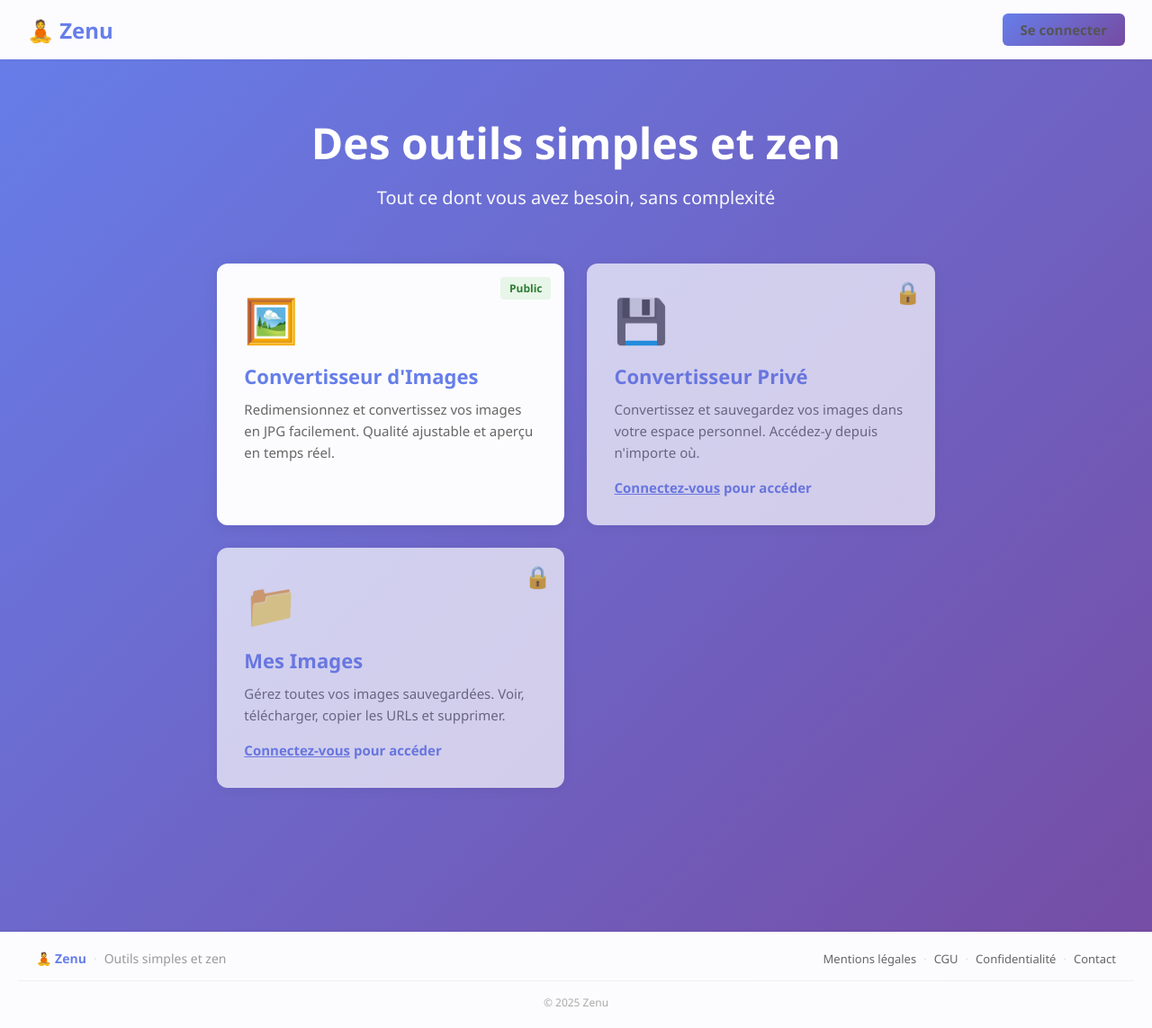
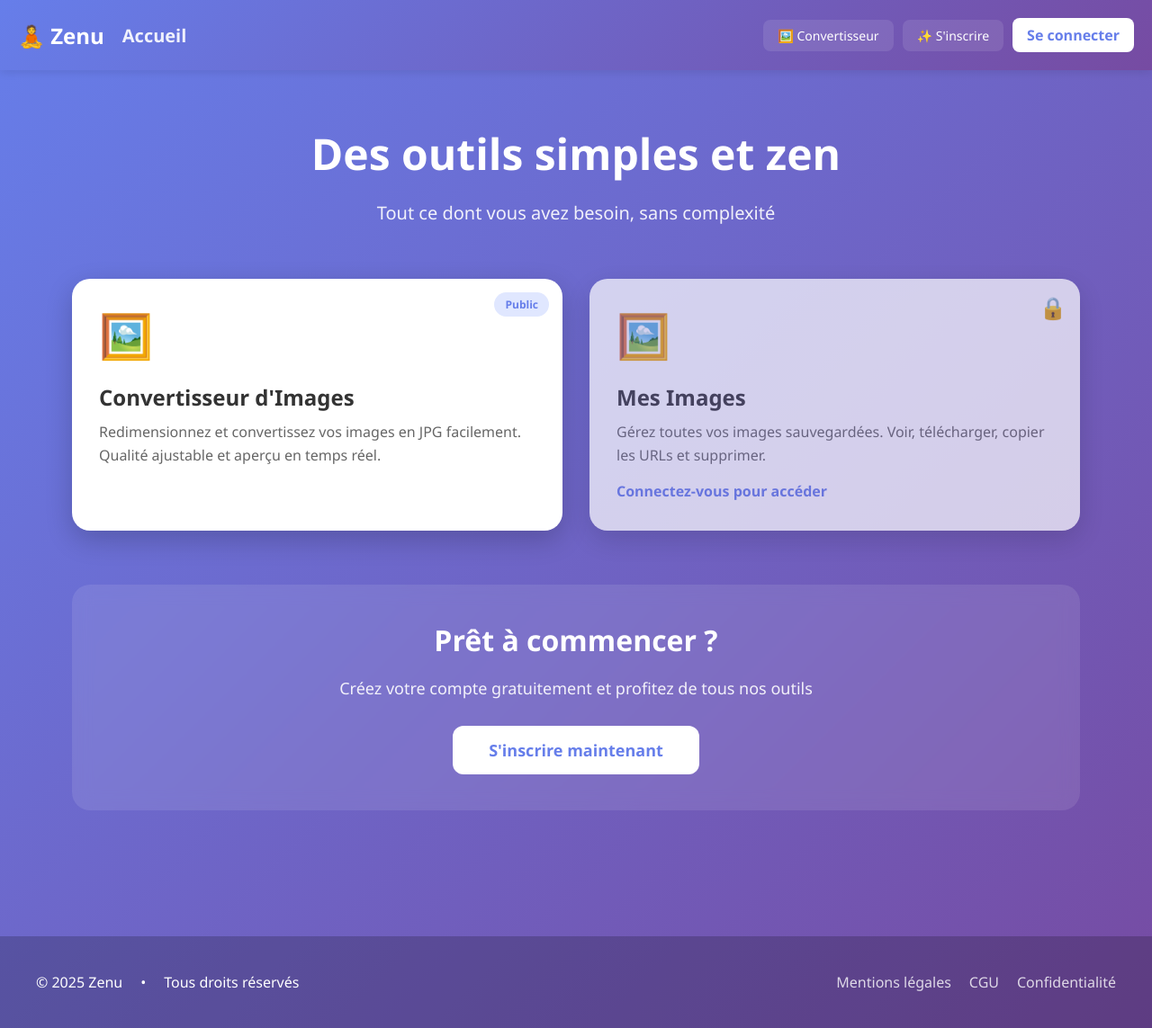
Before and after one commit to AlexAub/zenu, a PHP site: page / in a window 1280 px wide. Shown: the whole page at 90% size. Run offline with PHP 8.4, Linux system fonts and the light colour scheme.

Commit message:
changement index

```diff
--- a/index.php
+++ b/index.php
@@ -1,5 +1,6 @@
 <?php
 require_once 'config.php';
+
 $user = getCurrentUser();
 ?>
 <!DOCTYPE html>
@@ -7,7 +8,7 @@ $user = getCurrentUser();
 <head>
     <meta charset="UTF-8">
     <meta name="viewport" content="width=device-width, initial-scale=1.0">
-    <title>Zenu - Outils simples et zen</title>
+    <title>Zenu - Des outils simples et zen</title>
     <style>
         * {
             margin: 0;
@@ -16,166 +17,215 @@ $user = getCurrentUser();
         }
 
         body {
-            font-family: 'Segoe UI', Tahoma, Geneva, Verdana, sans-serif;
+            font-family: 'Segoe UI', system-ui, sans-serif;
             background: linear-gradient(135deg, #667eea 0%, #764ba2 100%);
             min-height: 100vh;
-            color: #333;
-            display: flex;
-            flex-direction: column;
         }
 
-        /* Navigation */
-        nav {
-            background: rgba(255, 255, 255, 0.98);
-            padding: 15px 30px;
-            box-shadow: 0 1px 3px rgba(0,0,0,0.05);
-            backdrop-filter: blur(10px);
+        .site-header {
+            background: linear-gradient(135deg, #667eea 0%, #764ba2 100%);
+            color: white;
+            box-shadow: 0 2px 10px rgba(0,0,0,0.1);
+        }
+
+        .header-container {
+            max-width: 1400px;
+            margin: 0 auto;
+            padding: 20px;
+        }
+
+        .header-content {
             display: flex;
             justify-content: space-between;
             align-items: center;
+            flex-wrap: wrap;
+            gap: 20px;
         }
 
-        .logo {
+        .header-left {
+            display: flex;
+            align-items: center;
+            gap: 20px;
+        }
+
+        .site-logo {
             font-size: 24px;
             font-weight: 700;
-            color: #667eea;
+            color: white;
             text-decoration: none;
+            display: flex;
+            align-items: center;
+            gap: 8px;
         }
 
-        .nav-links {
-            display: flex;
-            gap: 20px;
-            align-items: center;
+        .site-logo:hover {
+            opacity: 0.9;
         }
 
-        .nav-links a {
-            color: #555;
-            text-decoration: none;
-            font-size: 15px;
-            transition: color 0.3s;
+        .page-title {
+            font-size: 20px;
+            font-weight: 600;
+            color: rgba(255,255,255,0.9);
         }
 
-        .nav-links a:hover {
-            color: #667eea;
+        .header-nav {
+            display: flex;
+            gap: 10px;
+            align-items: center;
+            flex-wrap: wrap;
+        }
+
+        .nav-link {
+            color: white;
+            text-decoration: none;
+            padding: 8px 16px;
+            border-radius: 8px;
+            transition: all 0.3s;
+            font-size: 14px;
+            font-weight: 500;
+            background: rgba(255,255,255,0.1);
+            display: flex;
+            align-items: center;
+            gap: 6px;
+        }
+
+        .nav-link:hover {
+            background: rgba(255,255,255,0.2);
+            transform: translateY(-1px);
+        }
+
+        .nav-link.active {
+            background: rgba(255,255,255,0.25);
+        }
+
+        .user-info {
+            padding: 8px 16px;
+            background: rgba(255,255,255,0.15);
+            border-radius: 8px;
+            font-size: 14px;
+            font-weight: 500;
         }
 
         .btn-login {
-            background: linear-gradient(135deg, #667eea 0%, #764ba2 100%);
-            color: white;
-            padding: 8px 20px;
-            border-radius: 6px;
+            background: white !important;
+            color: #667eea !important;
+            font-weight: 600;
+            padding: 8px 16px;
+            border-radius: 8px;
             text-decoration: none;
-            font-weight: 600;
-            transition: transform 0.2s;
+            transition: all 0.3s;
+            display: inline-block;
         }
 
         .btn-login:hover {
-            transform: translateY(-2px);
-            color: white;
+            background: rgba(255,255,255,0.9) !important;
+            color: #667eea !important;
+            transform: translateY(-1px);
         }
 
         .btn-logout {
-            background: #e0e0e0;
-            color: #555;
-            padding: 8px 20px;
-            border-radius: 6px;
-            text-decoration: none;
-            font-weight: 600;
-            border: none;
+            background: rgba(255,255,255,0.2);
+            color: white;
+            border: 1px solid rgba(255,255,255,0.3);
+            padding: 8px 16px;
+            border-radius: 8px;
             cursor: pointer;
-            transition: background 0.3s;
+            font-size: 14px;
+            font-weight: 500;
+            transition: all 0.3s;
         }
 
         .btn-logout:hover {
-            background: #d0d0d0;
+            background: rgba(255,255,255,0.3);
+            transform: translateY(-1px);
         }
 
-        /* Container principal */
         .container {
             max-width: 1200px;
-            margin: 60px auto;
-            padding: 0 20px;
-            flex: 1;
+            margin: 0 auto;
+            padding: 60px 40px;
         }
 
-        /* Hero section */
         .hero {
             text-align: center;
+            color: white;
             margin-bottom: 60px;
-            color: white;
         }
 
         .hero h1 {
             font-size: 48px;
-            margin-bottom: 15px;
             font-weight: 700;
+            margin-bottom: 20px;
         }
 
         .hero p {
             font-size: 20px;
-            opacity: 0.95;
+            opacity: 0.9;
         }
 
-        /* Grille d'outils */
         .tools-grid {
             display: grid;
             grid-template-columns: repeat(auto-fit, minmax(300px, 1fr));
-            gap: 25px;
-            margin-bottom: 40px;
+            gap: 30px;
         }
 
         .tool-card {
-            background: rgba(255, 255, 255, 0.98);
-            border-radius: 12px;
+            background: white;
+            border-radius: 20px;
             padding: 30px;
-            box-shadow: 0 2px 15px rgba(0,0,0,0.08);
-            transition: transform 0.3s, box-shadow 0.3s;
             text-decoration: none;
             color: #333;
+            transition: all 0.3s;
+            box-shadow: 0 10px 30px rgba(0,0,0,0.2);
             position: relative;
+            overflow: hidden;
         }
 
         .tool-card:hover {
             transform: translateY(-5px);
-            box-shadow: 0 8px 25px rgba(0,0,0,0.12);
-        }
-
-        .tool-card.locked {
-            opacity: 0.7;
-        }
-
-        .tool-icon {
-            font-size: 48px;
-            margin-bottom: 15px;
-        }
-
-        .tool-card h2 {
-            font-size: 22px;
-            margin-bottom: 10px;
-            color: #667eea;
-        }
-
-        .tool-card p {
-            color: #666;
-            line-height: 1.6;
-            font-size: 15px;
+            box-shadow: 0 20px 40px rgba(0,0,0,0.3);
         }
 
         .tool-badge {
             position: absolute;
             top: 15px;
             right: 15px;
-            background: #e8f5e9;
-            color: #2e7d32;
-            padding: 4px 10px;
-            border-radius: 4px;
+            background: #e0e7ff;
+            color: #667eea;
+            padding: 5px 12px;
+            border-radius: 20px;
             font-size: 12px;
             font-weight: 600;
         }
 
         .tool-badge.premium {
-            background: #fff3e0;
-            color: #e65100;
+            background: linear-gradient(135deg, #667eea 0%, #764ba2 100%);
+            color: white;
+        }
+
+        .tool-icon {
+            font-size: 48px;
+            margin-bottom: 20px;
+        }
+
+        .tool-card h2 {
+            font-size: 24px;
+            margin-bottom: 10px;
+            color: #333;
+        }
+
+        .tool-card p {
+            color: #666;
+            line-height: 1.6;
+        }
+
+        .locked {
+            opacity: 0.7;
+            cursor: not-allowed;
+        }
+
+        .locked:hover {
+            transform: none;
         }
 
         .lock-icon {
@@ -185,65 +235,86 @@ $user = getCurrentUser();
             font-size: 24px;
         }
 
-        /* Footer */
-        .site-footer {
-            background: rgba(255, 255, 255, 0.98);
-            padding: 20px;
+        .cta-section {
+            text-align: center;
             margin-top: 60px;
-            box-shadow: 0 -1px 3px rgba(0,0,0,0.05);
+            padding: 40px;
+            background: rgba(255,255,255,0.1);
             backdrop-filter: blur(10px);
+            border-radius: 20px;
+            color: white;
+        }
+
+        .cta-section h2 {
+            font-size: 32px;
+            margin-bottom: 20px;
+        }
+
+        .cta-section p {
+            font-size: 18px;
+            margin-bottom: 30px;
+            opacity: 0.9;
+        }
+
+        .cta-button {
+            display: inline-block;
+            background: white;
+            color: #667eea;
+            padding: 15px 40px;
+            border-radius: 12px;
+            text-decoration: none;
+            font-weight: 600;
+            font-size: 18px;
+            transition: all 0.3s;
+        }
+
+        .cta-button:hover {
+            transform: translateY(-2px);
+            box-shadow: 0 10px 25px rgba(255,255,255,0.3);
+        }
+
+        footer {
+            margin-top: 80px;
+            padding: 40px;
+            background: rgba(0,0,0,0.2);
+            color: white;
+            text-align: center;
         }
 
         .footer-content {
-            max-width: 1200px;
-            margin: 0 auto;
             display: flex;
             justify-content: space-between;
             align-items: center;
+            max-width: 1200px;
+            margin: 0 auto;
             flex-wrap: wrap;
-            gap: 15px;
+            gap: 20px;
         }
 
-        .footer-left {
+        .footer-links {
             display: flex;
-            align-items: center;
-            gap: 8px;
-            color: #666;
-            font-size: 14px;
+            gap: 20px;
         }
 
-        .footer-brand {
-            font-weight: 600;
-            color: #667eea;
+        .footer-links a {
+            color: white;
+            text-decoration: none;
+            opacity: 0.8;
+            transition: opacity 0.3s;
         }
 
-        .footer-tagline {
-            color: #999;
+        .footer-links a:hover {
+            opacity: 1;
         }
 
-        .footer-separator {
-            color: #ddd;
+        .footer-left,
+        .footer-right {
+            display: flex;
+            gap: 20px;
+            align-items: center;
         }
 
-        .footer-right {
-            display: flex;
-            align-items: center;
-            gap: 8px;
-            font-size: 13px;
-        }
-
-        .footer-right a {
-            color: #666;
-            text-decoration: none;
-            transition: color 0.3s;
-        }
-
-        .footer-right a:hover {
-            color: #667eea;
-        }
-
-        .footer-copyright {
-            text-align: center;
+        .footer-note {
             color: #aaa;
             font-size: 12px;
             margin-top: 15px;
@@ -279,20 +350,39 @@ $user = getCurrentUser();
     </style>
 </head>
 <body>
-    <nav>
-        <a href="index.php" class="logo">🧘 Zenu</a>
-        <div class="nav-links">
+    <header class="site-header">
+        <div class="header-container">
+            <div class="header-content">
+                <div class="header-left">
+                    <a href="index.php" class="site-logo">🧘 Zenu</a>
+                    <span class="page-title">Accueil</span>
+                </div>
+
+                <nav class="header-nav">
                     <?php if ($user): ?>
-                <span>Bonjour, <?= htmlspecialchars($user['username']) ?></span>
-                <a href="dashboard.php">Mon espace</a>
+                        <a href="convertisseur.php" class="nav-link">
+                            🖼️ Convertisseur
+                        </a>
+						<a href="dashboard.php" class="nav-link">
+                            📊 Mes images
+                        </a>
+						<span class="user-info">👤 <?= htmlspecialchars($user['username']) ?></span>
                         <form action="logout.php" method="POST" style="display: inline;">
                             <button type="submit" class="btn-logout">Déconnexion</button>
                         </form>
                     <?php else: ?>
+                        <a href="convertisseur.php" class="nav-link">
+                            🖼️ Convertisseur
+                        </a>
+                        <a href="register.php" class="nav-link">
+                            ✨ S'inscrire
+                        </a>
                         <a href="login.php" class="btn-login">Se connecter</a>
                     <?php endif; ?>
+                </nav>
             </div>
-    </nav>
+        </div>
+    </header>
 
     <div class="container">
         <div class="hero">
@@ -309,69 +399,48 @@ $user = getCurrentUser();
                 <p>Redimensionnez et convertissez vos images en JPG facilement. Qualité ajustable et aperçu en temps réel.</p>
             </a>
 
-            <!-- Outil 2 : Convertisseur privé avec sauvegarde -->
-            <?php if ($user): ?>
-                <a href="convertisseur-prive.php" class="tool-card">
-                    <span class="tool-badge premium">Privé</span>
-                    <div class="tool-icon">💾</div>
-                    <h2>Convertisseur Privé</h2>
-                    <p>Convertissez et sauvegardez vos images dans votre espace personnel. Accédez-y depuis n'importe où.</p>
-                </a>
-            <?php else: ?>
+            <!-- Message pour les utilisateurs non connectés -->
+            <?php if (!$user): ?>
                 <div class="tool-card locked">
                     <span class="lock-icon">🔒</span>
-                    <div class="tool-icon">💾</div>
-                    <h2>Convertisseur Privé</h2>
-                    <p>Convertissez et sauvegardez vos images dans votre espace personnel. Accédez-y depuis n'importe où.</p>
-                    <p style="margin-top: 15px; color: #667eea; font-weight: 600;">
-                        <a href="login.php" style="color: #667eea;">Connectez-vous</a> pour accéder
-                    </p>
+                    <div class="tool-icon">🖼️</div>
+                    <h2>Mes Images</h2>
+                    <p>Gérez toutes vos images sauvegardées. Voir, télécharger, copier les URLs et supprimer.</p>
+                    <p style="margin-top: 15px; font-weight: 600; color: #667eea;">Connectez-vous pour accéder</p>
                 </div>
-            <?php endif; ?>
-
-            <!-- Outil 3 : Gestionnaire d'images -->
-            <?php if ($user): ?>
+            <?php else: ?>
                 <a href="dashboard.php" class="tool-card">
                     <span class="tool-badge premium">Privé</span>
-                    <div class="tool-icon">📁</div>
+                    <div class="tool-icon">🖼️</div>
                     <h2>Mes Images</h2>
                     <p>Gérez toutes vos images sauvegardées. Voir, télécharger, copier les URLs et supprimer.</p>
                 </a>
-            <?php else: ?>
-                <div class="tool-card locked">
-                    <span class="lock-icon">🔒</span>
-                    <div class="tool-icon">📁</div>
-                    <h2>Mes Images</h2>
-                    <p>Gérez toutes vos images sauvegardées. Voir, télécharger, copier les URLs et supprimer.</p>
-                    <p style="margin-top: 15px; color: #667eea; font-weight: 600;">
-                        <a href="login.php" style="color: #667eea;">Connectez-vous</a> pour accéder
-                    </p>
+            <?php endif; ?>
+        </div>
+
+        <?php if (!$user): ?>
+        <div class="cta-section">
+            <h2>Prêt à commencer ?</h2>
+            <p>Créez votre compte gratuitement et profitez de tous nos outils</p>
+            <a href="register.php" class="cta-button">S'inscrire maintenant</a>
         </div>
         <?php endif; ?>
     </div>
-    </div>
 
-    <footer class="site-footer">
+    <footer>
         <div class="footer-content">
             <div class="footer-left">
-                <span class="footer-brand">🧘 Zenu</span>
-                <span class="footer-separator">·</span>
-                <span class="footer-tagline">Outils simples et zen</span>
+                <span>© <?= date('Y') ?> Zenu</span>
+                <span>•</span>
+                <span>Tous droits réservés</span>
             </div>
-
             <div class="footer-right">
+                <div class="footer-links">
                     <a href="mentions-legales.php">Mentions légales</a>
-                <span class="footer-separator">·</span>
                     <a href="cgu.php">CGU</a>
-                <span class="footer-separator">·</span>
                     <a href="privacy.php">Confidentialité</a>
-                <span class="footer-separator">·</span>
-                <a href="mailto:contact@zenu.fr">Contact</a>
                 </div>
             </div>
-
-        <div class="footer-copyright">
-            &copy; <?= date('Y') ?> Zenu
         </div>
     </footer>
 </body>
```
Lines whose indentation alone changed are shown as unchanged.
